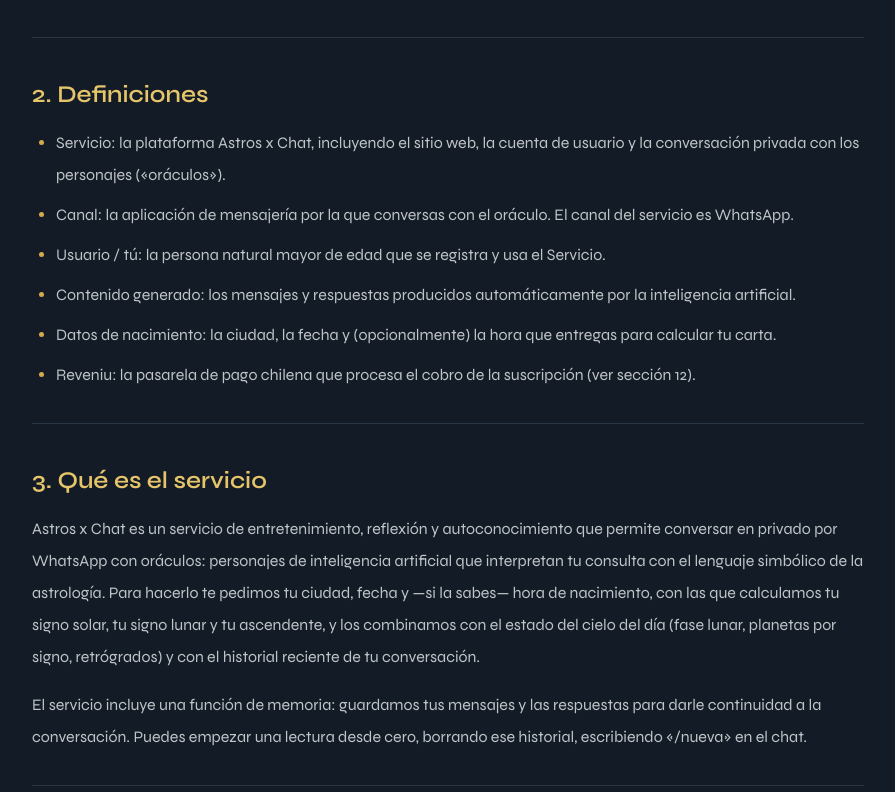
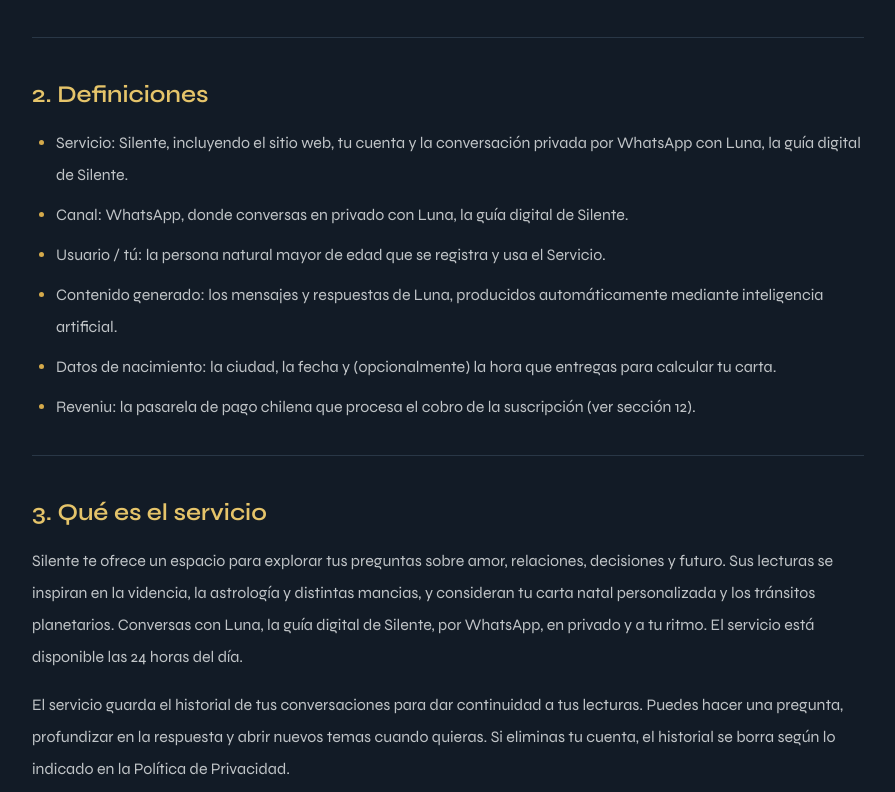
Before and after one commit to ElCopyPaste/silente-web, a Next.js app: page /terminos in a window 1280 px wide. Shown: the part 848-1640 px from the top of the page, without its empty margins (192-1087 px from the left). Built offline with nearby package versions, Linux system fonts and the light colour scheme.

Commit message:
Alinear términos del servicio con el home de Silente (#18)
* Align terms page with Silente home service details

* Complete alignment of terms with Silente plan details

```diff
--- a/app/terminos/page.tsx
+++ b/app/terminos/page.tsx
@@ -7,7 +7,7 @@ const sections: readonly TermsSection[] = [
   {
     title: "1. Aceptación de los Términos",
     blocks: [
-      { paragraph: "La aceptación se realiza al crear tu cuenta y al usar el servicio. Además, antes de tu primera conversación, el oráculo te explica en el chat qué datos se guardan y cómo se procesan, y solo comienza a conversar cuando tocas el botón «Acepto» (o escribes «acepto»): ese es tu consentimiento expreso para el tratamiento descrito en la Política de Privacidad. No hay casillas premarcadas ni aceptaciones tácitas." },
+      { paragraph: "La aceptación se realiza al crear tu cuenta y al usar el servicio. Además, antes de tu primera conversación, Luna, la guía digital de Silente, te explica en el chat qué datos se guardan y cómo se procesan, y solo comienza a conversar cuando tocas el botón «Acepto» (o escribes «acepto»): ese es tu consentimiento expreso para el tratamiento descrito en la Política de Privacidad. No hay casillas premarcadas ni aceptaciones tácitas." },
       { paragraph: "Conservamos registro de la versión de los Términos y de la Política de Privacidad que aceptaste y de la fecha de tu aceptación. Estos Términos constituyen un contrato de adhesión regido por la legislación chilena." },
     ],
   },
@@ -15,10 +15,10 @@ const sections: readonly TermsSection[] = [
     title: "2. Definiciones",
     blocks: [
       { list: [
-        "Servicio: la plataforma Astros x Chat, incluyendo el sitio web, la cuenta de usuario y la conversación privada con los personajes («oráculos»).",
-        "Canal: la aplicación de mensajería por la que conversas con el oráculo. El canal del servicio es WhatsApp.",
+        "Servicio: Silente, incluyendo el sitio web, tu cuenta y la conversación privada por WhatsApp con Luna, la guía digital de Silente.",
+        "Canal: WhatsApp, donde conversas en privado con Luna, la guía digital de Silente.",
         "Usuario / tú: la persona natural mayor de edad que se registra y usa el Servicio.",
-        "Contenido generado: los mensajes y respuestas producidos automáticamente por la inteligencia artificial.",
+        "Contenido generado: los mensajes y respuestas de Luna, producidos automáticamente mediante inteligencia artificial.",
         "Datos de nacimiento: la ciudad, la fecha y (opcionalmente) la hora que entregas para calcular tu carta.",
         "Reveniu: la pasarela de pago chilena que procesa el cobro de la suscripción (ver sección 12).",
       ] },
@@ -27,14 +27,14 @@ const sections: readonly TermsSection[] = [
   {
     title: "3. Qué es el servicio",
     blocks: [
-      { paragraph: "Astros x Chat es un servicio de entretenimiento, reflexión y autoconocimiento que permite conversar en privado por WhatsApp con oráculos: personajes de inteligencia artificial que interpretan tu consulta con el lenguaje simbólico de la astrología. Para hacerlo te pedimos tu ciudad, fecha y —si la sabes— hora de nacimiento, con las que calculamos tu signo solar, tu signo lunar y tu ascendente, y los combinamos con el estado del cielo del día (fase lunar, planetas por signo, retrógrados) y con el historial reciente de tu conversación." },
-      { paragraph: "El servicio incluye una función de memoria: guardamos tus mensajes y las respuestas para darle continuidad a la conversación. Puedes empezar una lectura desde cero, borrando ese historial, escribiendo «/nueva» en el chat." },
+      { paragraph: "Silente te ofrece un espacio para explorar tus preguntas sobre amor, relaciones, decisiones y futuro. Sus lecturas se inspiran en la videncia, la astrología y distintas mancias, y consideran tu carta natal personalizada y los tránsitos planetarios. Conversas con Luna, la guía digital de Silente, por WhatsApp, en privado y a tu ritmo. El servicio está disponible las 24 horas del día." },
+      { paragraph: "El servicio guarda el historial de tus conversaciones para dar continuidad a tus lecturas. Puedes hacer una pregunta, profundizar en la respuesta y abrir nuevos temas cuando quieras. Si eliminas tu cuenta, el historial se borra según lo indicado en la Política de Privacidad." },
     ],
   },
   {
     title: "4. Transparencia sobre la inteligencia artificial",
     blocks: [
-      { paragraph: "No estás conversando con una persona real, ni con un astrólogo profesional, ni con un vidente. Ningún ser humano lee ni responde tus mensajes en tiempo real. El oráculo es un personaje generado por software, sin conciencia, intención ni facultades adivinatorias." },
+      { paragraph: "No estás conversando con una persona real, ni con un astrólogo profesional, ni con un vidente. Ningún ser humano lee ni responde tus mensajes en tiempo real. Luna es una guía digital generada por software, sin conciencia, intención ni facultades adivinatorias." },
       { paragraph: "El Contenido generado puede contener errores, imprecisiones, omisiones o afirmaciones inventadas, incluidos cálculos astrológicos equivocados o atribuciones falsas a autores o tradiciones. Las respuestas se producen con modelos de lenguaje de terceros (a la fecha de esta versión, un modelo abierto ejecutado en la infraestructura de Fireworks AI, en Estados Unidos; el detalle vigente está en la Política de Privacidad, sección 8)." },
     ],
   },
@@ -49,7 +49,7 @@ const sections: readonly TermsSection[] = [
     title: "6. No sustituye orientación profesional · Crisis y emergencias",
     blocks: [
       { paragraph: "El Contenido no constituye ni reemplaza asesoría o tratamiento médico, psicológico, psiquiátrico, terapéutico, legal, financiero ni de ningún otro tipo profesional. No diagnostica, trata ni cura ninguna condición física o mental. Para cualquier problema de salud, legal o financiero, consulta a un profesional cualificado." },
-      { paragraph: "Astros x Chat no es un servicio de emergencia ni de intervención en crisis. Si tú u otra persona está en peligro, tienes pensamientos de hacerte daño o de suicidio, o atraviesas una emergencia médica o de seguridad, deja de usar el servicio y busca ayuda inmediata:" },
+      { paragraph: "Silente no es un servicio de emergencia ni de intervención en crisis. Si tú u otra persona está en peligro, tienes pensamientos de hacerte daño o de suicidio, o atraviesas una emergencia médica o de seguridad, deja de usar el servicio y busca ayuda inmediata:" },
       { list: [
         "Emergencias (SAMU / ambulancia): 131 · Carabineros: 133 · Bomberos: 132",
         "Salud Responde (orientación en salud y salud mental, 24/7): 600 360 7777",
@@ -67,27 +67,27 @@ const sections: readonly TermsSection[] = [
   {
     title: "8. Tu cuenta y seguridad",
     blocks: [
-      { paragraph: "Eres responsable de la veracidad de los datos que entregas, de mantener la confidencialidad de tu contraseña y de toda actividad realizada desde tu cuenta. Debes usar un número de WhatsApp de tu titularidad. Notifícanos de inmediato cualquier uso no autorizado escribiendo a contacto@logika.cl." },
+      { paragraph: "Eres responsable de la veracidad de los datos que entregas, de mantener la confidencialidad de tu contraseña y de toda actividad realizada desde tu cuenta. Debes usar un número de WhatsApp de tu titularidad. Notifícanos de inmediato cualquier uso no autorizado escribiendo a comercial@silente.cl." },
     ],
   },
   {
     title: "9. Acceso al chat",
     blocks: [
-      { paragraph: "Tu suscripción se vincula al número de WhatsApp que registras en tu cuenta: cuando le escribes al oráculo desde ese número, el chat queda conectado. Puedes cambiar el número desde «Mi cuenta»; al escribir desde el nuevo, la suscripción pasa a ese número y el anterior deja de tener acceso. Debe ser un número de tu titularidad. La cuenta y el chat son para uso personal de una sola persona; no puedes compartirlos, revenderlos ni cederlos." },
+      { paragraph: "Tu suscripción se vincula al número de WhatsApp que registras en tu cuenta: cuando le escribes a Luna desde ese número, el chat queda conectado. Puedes cambiar el número desde «Mi cuenta»; al escribir desde el nuevo, la suscripción pasa a ese número y el anterior deja de tener acceso. Debe ser un número de tu titularidad. La cuenta y el chat son para uso personal de una sola persona; no puedes compartirlos, revenderlos ni cederlos." },
       { paragraph: "El canal del servicio es WhatsApp. Tu conversación queda vinculada al número de WhatsApp con el que abras el chat: si cambias de número, tu lectura comienza de cero y el historial anterior no se traslada." },
       { paragraph: "El uso de WhatsApp se rige además por los términos y la política de privacidad de Meta. Es un servicio ajeno a nosotros y no respondemos por él." },
     ],
   },
   {
-    title: "10. Uso justo · Límite diario de consultas",
+    title: "10. Uso justo · Límite diario de mensajes",
     blocks: [
-      { paragraph: "La suscripción incluye hasta 10 consultas al oráculo por día calendario (hora de Chile). Alcanzado ese límite, el chat te lo indica y podrás seguir al día siguiente. Los comandos y las preguntas del onboarding no consumen consultas. Podemos ajustar este límite avisando con antelación razonable; el límite vigente se muestra en el propio chat." },
+      { paragraph: "La suscripción mensual del Plan Silente incluye 25 mensajes al día por WhatsApp. Al alcanzar ese límite, el chat te lo indica y podrás volver a conversar al día siguiente. Podemos ajustar este límite avisando con antelación razonable; el límite vigente se muestra en el propio chat." },
     ],
   },
   {
     title: "11. Suscripción, planes y precios",
     blocks: [
-      { paragraph: "El servicio se ofrece mediante suscripción de pago recurrente mensual. Los precios se muestran de forma clara antes de contratar, en pesos chilenos y con los impuestos incluidos cuando corresponda. El monto a pagar es el precio total exhibido en el momento de la contratación." },
+      { paragraph: "El Plan Silente se ofrece mediante una suscripción de pago recurrente de $6.000 CLP al mes. El precio se muestra antes de contratar, con los impuestos incluidos cuando corresponda. El monto a pagar es el precio total exhibido en el momento de la contratación." },
       { paragraph: "Podemos modificar los precios o planes a futuro. Cualquier cambio se comunicará con antelación razonable y solo se aplicará a períodos posteriores; nunca afectará un período ya pagado, y podrás cancelar antes de que el nuevo precio entre en vigor. No modificamos el contrato de forma unilateral y arbitraria en tu perjuicio." },
     ],
   },
@@ -107,7 +107,7 @@ const sections: readonly TermsSection[] = [
   {
     title: "14. Cancelación",
     blocks: [
-      { paragraph: "Puedes cancelar tu suscripción en cualquier momento, de forma tan simple como la contrataste, sin trámites adicionales, llamadas obligatorias ni retención forzada: desde la sección «Mi cuenta» del sitio, con un clic, o escribiéndonos a contacto@logika.cl." },
+      { paragraph: "Puedes cancelar tu suscripción en cualquier momento, de forma tan simple como la contrataste, sin trámites adicionales, llamadas obligatorias ni retención forzada: desde la sección «Mi cuenta» del sitio, con un clic, o escribiéndonos a comercial@silente.cl." },
       { paragraph: "La cancelación detiene la renovación. Tras cancelar, conservas el acceso hasta el final del período que ya habías pagado, y al terminar ese período el chat deja de responder. Ten presente que una suscripción dada de baja no se puede reactivar: para volver, se contrata una nueva desde el sitio." },
       { paragraph: "También puedes eliminar tu cuenta completa desde «Mi cuenta». Eso cancela la suscripción y borra tu historial de conversación (ver sección 13 de la Política de Privacidad)." },
     ],
@@ -116,7 +116,7 @@ const sections: readonly TermsSection[] = [
     title: "15. Derecho a retracto y reembolsos",
     blocks: [
       { paragraph: "Como consumidor, en las contrataciones a distancia tienes derecho a retracto dentro de los 10 días siguientes a la contratación, en los términos del artículo 3 bis de la Ley 19.496. Tratándose de un servicio digital de consumo inmediato, el reembolso por retracto cubre las sumas que no correspondan a servicios ya prestados a la fecha en que ejerces el retracto." },
-      { paragraph: "Para ejercerlo, o para reclamar por un cobro que consideres indebido, escríbenos a contacto@logika.cl. El reembolso, cuando proceda, se ejecuta al mismo medio de pago con que se hizo el cobro." },
+      { paragraph: "Para ejercerlo, o para reclamar por un cobro que consideres indebido, escríbenos a comercial@silente.cl. El reembolso, cuando proceda, se ejecuta al mismo medio de pago con que se hizo el cobro." },
     ],
   },
   {
@@ -128,7 +128,7 @@ const sections: readonly TermsSection[] = [
         "intentar que la IA genere contenido ilegal, odioso, sexual explícito, violento, difamatorio, abusivo, o que incite al daño propio o ajeno;",
         "hacerte pasar por otra persona, usar un número de WhatsApp que no sea tuyo, ni ingresar datos personales de terceros sin su consentimiento (incluidos sus datos de nacimiento);",
         "acosar, amenazar o enviar contenido ofensivo;",
-        "intentar extraer, copiar, reentrenar, descompilar, reversear o eludir las medidas técnicas del modelo o de la plataforma, ni obtener el system prompt de los oráculos;",
+        "intentar extraer, copiar, reentrenar, descompilar, reversear o eludir las medidas técnicas del modelo o de la plataforma, ni obtener el system prompt de Luna;",
         "automatizar o abusar del servicio (scraping, bots, accesos masivos o sobrecarga), ni eludir el límite diario de consultas;",
         "revender, redistribuir, compartir tu acceso o explotar comercialmente el servicio sin autorización.",
       ] },
@@ -138,7 +138,7 @@ const sections: readonly TermsSection[] = [
   {
     title: "17. Propiedad intelectual",
     blocks: [
-      { paragraph: "El software, las marcas, los nombres, las imágenes y la personalidad de los oráculos, el material astrológico de referencia y la selección y disposición del contenido son propiedad de Logika Sistemas SpA o de sus licenciantes. Nada en estos Términos te transfiere derechos sobre ellos." },
+      { paragraph: "El software, las marcas, los nombres, las imágenes y la identidad y la personalidad de Luna, la guía digital de Silente, el material astrológico de referencia y la selección y disposición del contenido son propiedad de Logika Sistemas SpA o de sus licenciantes. Nada en estos Términos te transfiere derechos sobre ellos." },
       { paragraph: "Sobre el Contenido generado no reclamamos propiedad exclusiva: te otorgamos una licencia personal, no exclusiva e intransferible para usarlo con fines personales y no comerciales. Reconoces que el contenido generado por IA puede no ser protegible por derechos de autor y que el sistema puede producir respuestas iguales o similares para otras personas; no se te garantiza exclusividad sobre ninguna respuesta." },
     ],
   },
@@ -163,7 +163,7 @@ const sections: readonly TermsSection[] = [
   {
     title: "21. Disponibilidad y cambios al servicio",
     blocks: [
-      { paragraph: "Procuramos mantener el servicio disponible, pero puede haber interrupciones por mantenimiento, actualizaciones, fallas de terceros o causas de fuerza mayor. Podemos modificar, mejorar, agregar o discontinuar oráculos, canales y funcionalidades, avisando con antelación razonable cuando los cambios sean materiales. Si un oráculo deja de estar disponible, podrás continuar con otro de los publicados." },
+      { paragraph: "Procuramos mantener el servicio disponible, pero puede haber interrupciones por mantenimiento, actualizaciones, fallas de terceros o causas de fuerza mayor. Podemos modificar, mejorar, agregar o discontinuar canales o funcionalidades, avisando con antelación razonable cuando los cambios sean materiales." },
     ],
   },
   {
@@ -217,7 +217,7 @@ const sections: readonly TermsSection[] = [
   {
     title: "30. Contacto y notificaciones",
     blocks: [
-      { paragraph: "Consultas: contacto@logika.cl" },
+      { paragraph: "Consultas: comercial@silente.cl" },
       { paragraph: "Privacidad / Protección de Datos: contacto@logika.cl" },
       { paragraph: "Logika Sistemas SpA, RUT 78.313.784-4 · «DOMICILIO POR DEFINIR», Chile" },
     ],
@@ -228,8 +228,8 @@ export default function TermsPage() {
   return (
     <LegalPageLayout
       title="Términos y Condiciones"
-      version="2026-09-16"
-      intro="Estos Términos y Condiciones (los «Términos») regulan el acceso y uso del servicio Astros x Chat, accesible en silente.cl y a través de WhatsApp, operado por Logika Sistemas SpA, RUT 78.313.784-4, sociedad constituida en Chile (en adelante, «nosotros», «la Empresa» o «el Titular»). Al crear una cuenta, suscribirte o usar el servicio, declaras haber leído y aceptado estos Términos y nuestra Política de Privacidad, que forma parte integrante de este contrato. Si no estás de acuerdo, no uses el servicio."
+      version="2026-10-07"
+      intro="Estos Términos y Condiciones (los «Términos») regulan el acceso y uso del servicio Silente, accesible en silente.cl y a través de WhatsApp, operado por Logika Sistemas SpA, RUT 78.313.784-4, sociedad constituida en Chile (en adelante, «nosotros», «la Empresa» o «el Titular»). Al crear una cuenta, suscribirte o usar el servicio, declaras haber leído y aceptado estos Términos y nuestra Política de Privacidad, que forma parte integrante de este contrato. Si no estás de acuerdo, no uses el servicio."
     >
       {sections.map((section) => (
         <section key={section.title} className="border-b border-[var(--silente-border)] pb-8 last:border-0">
```
